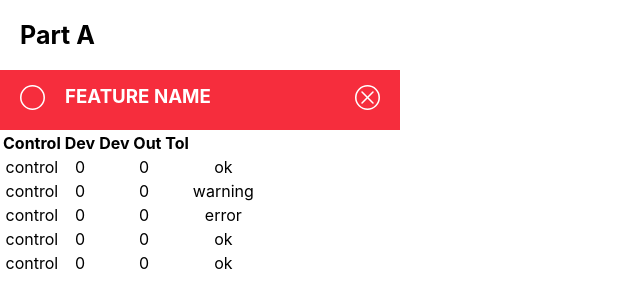
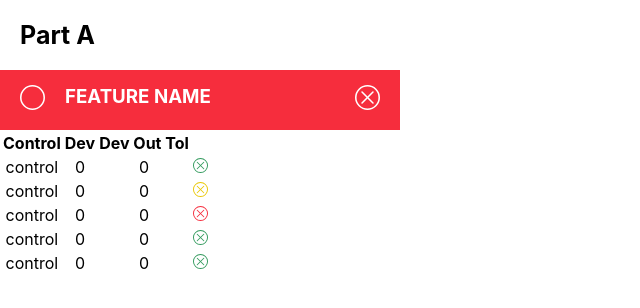
Before and after one commit to zeipepe/abb-test, a React (Create React App) app: page / in a window 1280 px wide. Shown: the top 308 px of the page, without its empty margins (0-640 px from the left). Built offline with nearby package versions, Linux system fonts and the light colour scheme.

Commit message:
chre: show icons in rows

```diff
--- a/src/components/Feature/Feature.js
+++ b/src/components/Feature/Feature.js
@@ -8,6 +8,11 @@ import {
   BsCheckCircle,
 } from "react-icons/bs";
 import styles from "./Feature.module.css";
+const colors={
+    ok:"#329a5d",
+  warning: "#e9c704",
+  error: "#f62d3d"
+  }
 
 function FeatureHeader(props) {
   return (
@@ -23,16 +28,15 @@ function FeatureHeader(props) {
   );
 }
 
-function iconFromStatus(status) {
-  let size="25px";
+function iconFromStatus(status,size = "25px", color=false) {
   switch (status) {
     case "error":
-      return <BsXCircle  size={size} />;
+      return <BsXCircle  size={size} color={color?colors[status]:'white'} />;
     case "warning":
-      return <BsXCircle size={size} />;
+      return <BsXCircle size={size} color={color?colors[status]:'white'} />;
     case "ok":
     default:
-      return <BsXCircle  size={size} />;
+      return <BsXCircle  size={size} color={color?colors[status]:'white'} />;
   }
 }
 
@@ -91,7 +95,7 @@ function Feature(props) {
                       <td>{control.name}</td>
                       <td>{control.dev}</td>
                       <td>{control.devTol}</td>
-                      <td>{control.status}</td>
+                      <td>{iconFromStatus(control.status,"15px",true)}</td>
                   </tr>
                   ))}
           </table>
```
